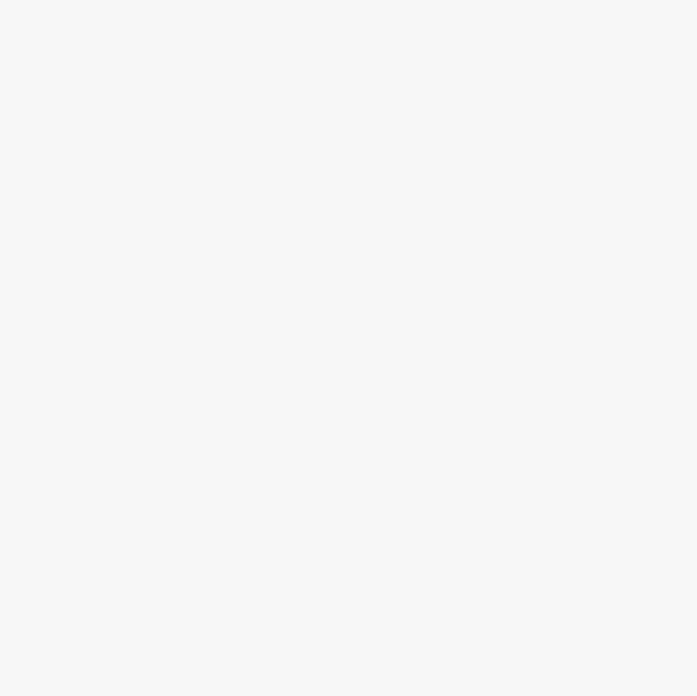
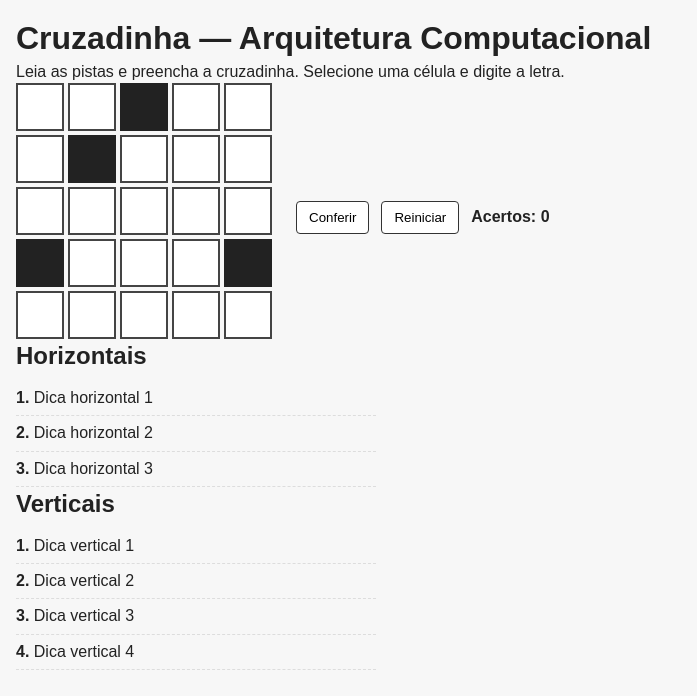
Before and after one commit to Joao-Franciscone/ArqComp-Cruzadinha, a plain HTML site: page index.html in a window 1280 px wide. Shown: the whole page, without its empty margins (0-697 px from the left). Drawn offline with Linux system fonts and the light colour scheme.

Commit message:
feat: adiciona botões e a estrutura da cruzadinha

```diff
--- a/index.html
+++ b/index.html
@@ -8,6 +8,78 @@
     <title>Cruzadinha Arquitetura Computacional</title>
 </head>
 <body>
+    <header>
+        <h1>Cruzadinha — Arquitetura Computacional</h1>
+        <p id="intro">Leia as pistas e preencha a cruzadinha. Selecione uma célula e digite a letra.</p>
+    </header>
 
+    <!-- Grid da cruzadinha -->
+    <main>
+        <section class="crossword-area">
+            <div class="crossword-grid" aria-label="Grade da cruzadinha" role="grid">
+                <!-- Exemplo de 5x5 com algumas células bloqueadas -->
+                <!-- Cada célula usa data-row, data-col e data-word-id (vazio se bloqueada) -->
+                <!-- Comentários: data-word-id referencia a id da pista; JS futuro usará selectCell/inputLetter -->
+                <!-- Linha 1 -->
+                <div class="cell" data-row="1" data-col="1" data-word-id="h1" role="gridcell" aria-label="Linha 1 Coluna 1"></div>
+                <div class="cell" data-row="1" data-col="2" data-word-id="h1" role="gridcell" aria-label="Linha 1 Coluna 2"></div>
+                <div class="cell cell--blocked" data-row="1" data-col="3" data-word-id="" role="presentation" aria-hidden="true"></div>
+                <div class="cell" data-row="1" data-col="4" data-word-id="h2" role="gridcell" aria-label="Linha 1 Coluna 4"></div>
+                <div class="cell" data-row="1" data-col="5" data-word-id="h2" role="gridcell" aria-label="Linha 1 Coluna 5"></div>
+                <!-- Linha 2 -->
+                <div class="cell" data-row="2" data-col="1" data-word-id="v1" role="gridcell" aria-label="Linha 2 Coluna 1"></div>
+                <div class="cell cell--blocked" data-row="2" data-col="2" data-word-id="" role="presentation" aria-hidden="true"></div>
+                <div class="cell" data-row="2" data-col="3" data-word-id="v2" role="gridcell" aria-label="Linha 2 Coluna 3"></div>
+                <div class="cell" data-row="2" data-col="4" data-word-id="v2" role="gridcell" aria-label="Linha 2 Coluna 4"></div>
+                <div class="cell" data-row="2" data-col="5" data-word-id="h2" role="gridcell" aria-label="Linha 2 Coluna 5"></div>
+                <!-- Linha 3 -->
+                <div class="cell" data-row="3" data-col="1" data-word-id="v1" role="gridcell" aria-label="Linha 3 Coluna 1"></div>
+                <div class="cell" data-row="3" data-col="2" data-word-id="v1" role="gridcell" aria-label="Linha 3 Coluna 2"></div>
+                <div class="cell" data-row="3" data-col="3" data-word-id="" role="presentation" aria-hidden="true"></div>
+                <div class="cell" data-row="3" data-col="4" data-word-id="v3" role="gridcell" aria-label="Linha 3 Coluna 4"></div>
+                <div class="cell" data-row="3" data-col="5" data-word-id="v3" role="gridcell" aria-label="Linha 3 Coluna 5"></div>
+                <!-- Linha 4 -->
+                <div class="cell cell--blocked" data-row="4" data-col="1" data-word-id="" role="presentation" aria-hidden="true"></div>
+                <div class="cell" data-row="4" data-col="2" data-word-id="h3" role="gridcell" aria-label="Linha 4 Coluna 2"></div>
+                <div class="cell" data-row="4" data-col="3" data-word-id="h3" role="gridcell" aria-label="Linha 4 Coluna 3"></div>
+                <div class="cell" data-row="4" data-col="4" data-word-id="h3" role="gridcell" aria-label="Linha 4 Coluna 4"></div>
+                <div class="cell cell--blocked" data-row="4" data-col="5" data-word-id="" role="presentation" aria-hidden="true"></div>
+                <!-- Linha 5 -->
+                <div class="cell" data-row="5" data-col="1" data-word-id="v4" role="gridcell" aria-label="Linha 5 Coluna 1"></div>
+                <div class="cell" data-row="5" data-col="2" data-word-id="v4" role="gridcell" aria-label="Linha 5 Coluna 2"></div>
+                <div class="cell" data-row="5" data-col="3" data-word-id="v4" role="gridcell" aria-label="Linha 5 Coluna 3"></div>
+                <div class="cell" data-row="5" data-col="4" data-word-id="v4" role="gridcell" aria-label="Linha 5 Coluna 4"></div>
+                <div class="cell" data-row="5" data-col="5" data-word-id="v4" role="gridcell" aria-label="Linha 5 Coluna 5"></div>
+            </div>
+
+            <!-- Controles -->
+            <div class="controls">
+                <button id="check-btn" type="button">Conferir</button>
+                <button id="reset-btn" type="button">Reiniciar</button>
+                <div id="score">Acertos: <span id="score-value">0</span></div>
+            </div>
+        </section>
+
+        <!-- Pistas: horizontais e verticais -->
+        <aside class="pistas">
+            <section class="pistas-horiz">
+                <h2>Horizontais</h2>
+                <ul>
+                    <li id="h1"><strong>1.</strong> Dica horizontal 1</li>
+                    <li id="h2"><strong>2.</strong> Dica horizontal 2</li>
+                    <li id="h3"><strong>3.</strong> Dica horizontal 3</li>
+                </ul>
+            </section>
+            <section class="pistas-vert">
+                <h2>Verticais</h2>
+                <ul>
+                    <li id="v1"><strong>1.</strong> Dica vertical 1</li>
+                    <li id="v2"><strong>2.</strong> Dica vertical 2</li>
+                    <li id="v3"><strong>3.</strong> Dica vertical 3</li>
+                    <li id="v4"><strong>4.</strong> Dica vertical 4</li>
+                </ul>
+            </section>
+        </aside>
+    </main>
 </body>
 </html>
```
